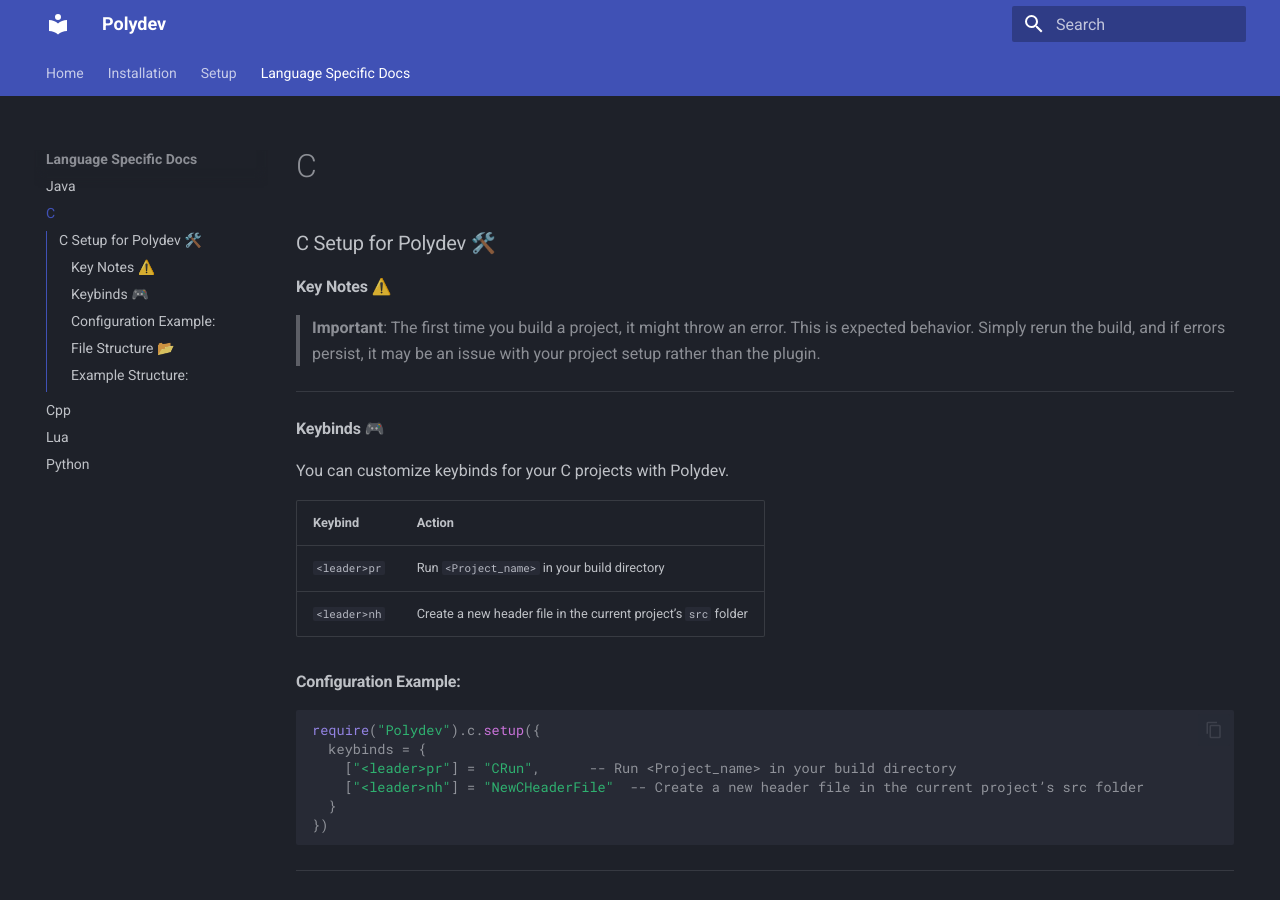
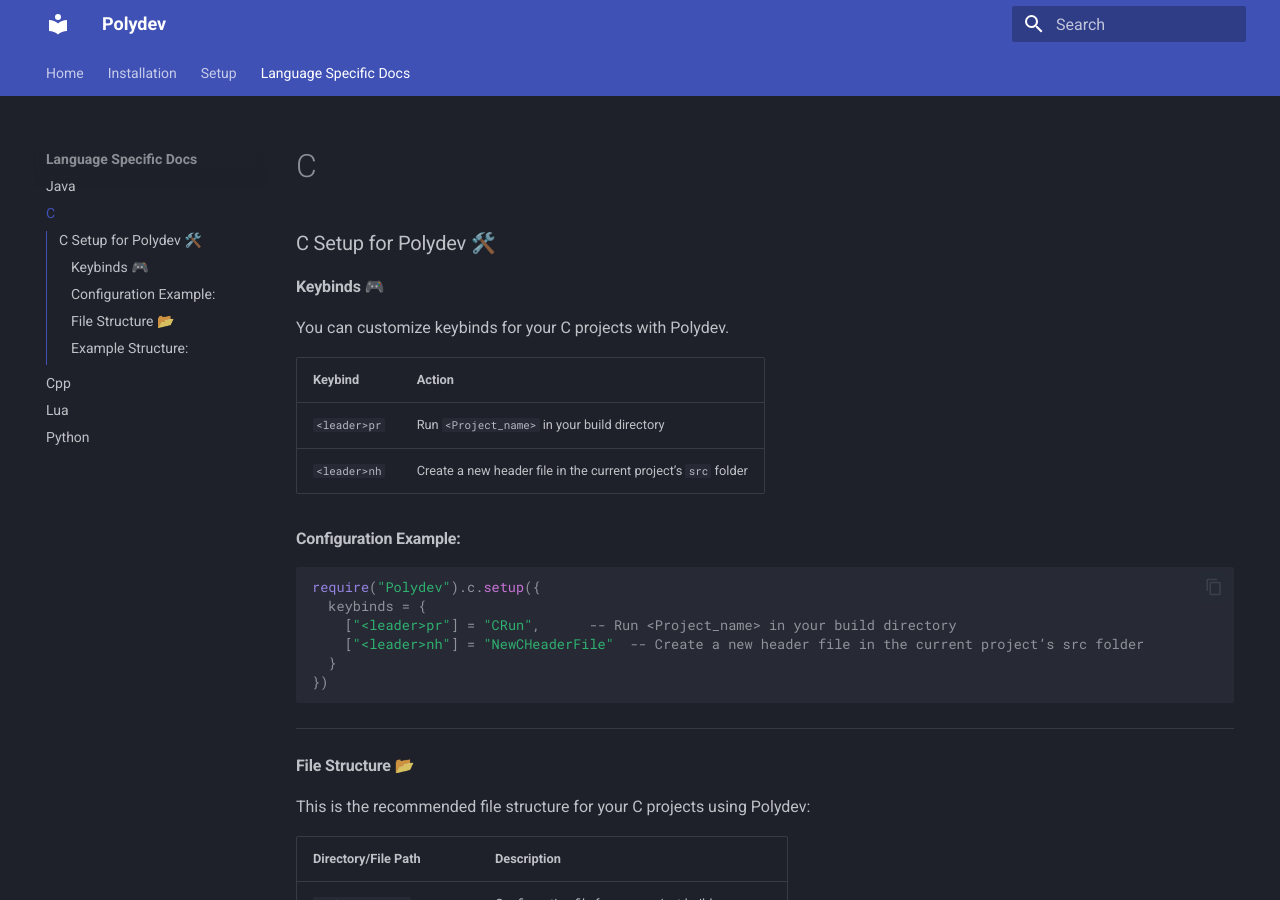
Before and after one commit to DarthMooMancer/Polydev, an MkDocs documentation site: the page built from docs/languages/c.md, in a window 1280 px wide and 900 px high. Built offline with MkDocs 1.6.1 and Material for MkDocs 9.7.7, drawn with Linux system fonts in a browser that asks for light colours.

Commit message:
docs: removed warning from c files about early build issues

```diff
--- a/docs/languages/c.md
+++ b/docs/languages/c.md
@@ -1,9 +1,4 @@
 ### C Setup for Polydev 🛠️
-
-#### Key Notes ⚠️
-> **Important**: The first time you build a project, it might throw an error. This is expected behavior. Simply rerun the build, and if errors persist, it may be an issue with your project setup rather than the plugin.
-
----
 
 #### Keybinds 🎮
 You can customize keybinds for your C projects with Polydev.
```
Also changed, not shown: docs/languages/cpp.md (+0 -5 lines), 2 other files.
